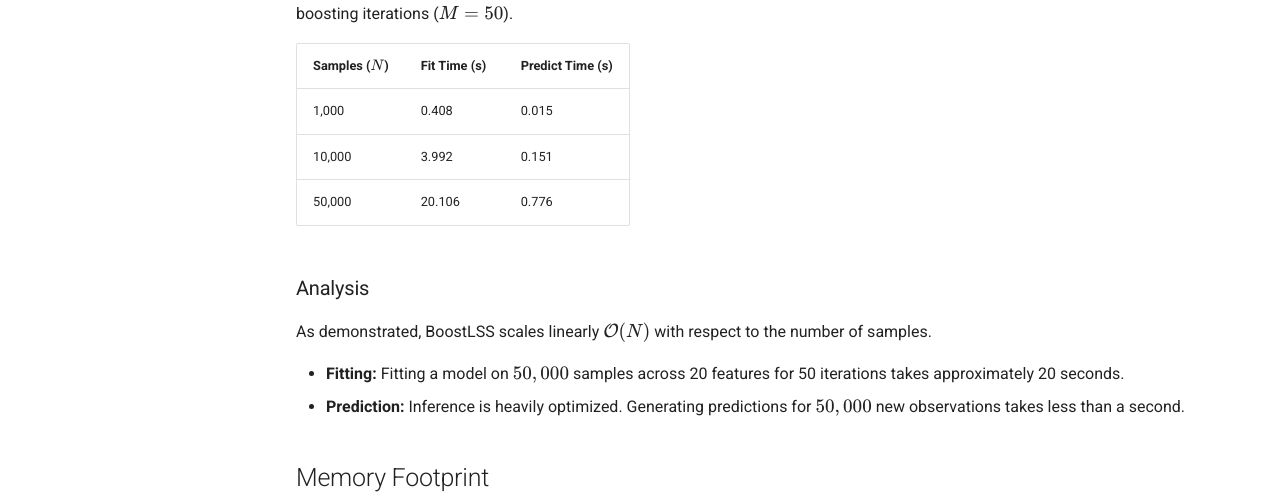
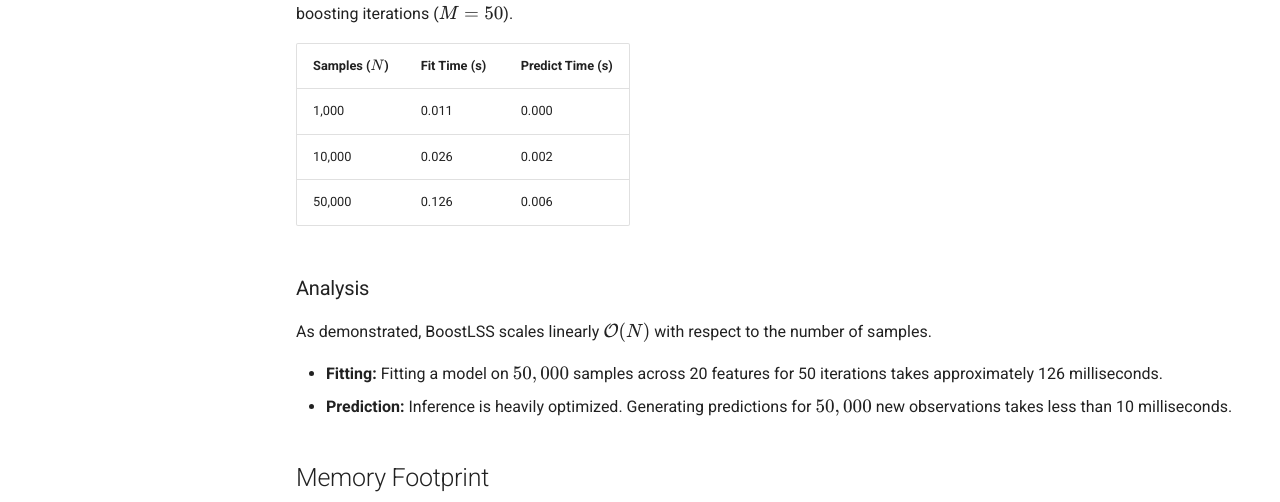
Before and after one commit to dnf0/boostlss, an MkDocs documentation site: the page built from docs/theory/benchmarks.md, in a window 1280 px wide and 1159 px high. Shown: the part 503-1005 px from the top of the window. Built offline with MkDocs 1.6.1 and Material for MkDocs 9.7.7, drawn with Linux system fonts in a browser that asks for light colours; comment, search, counter and statistics services are not loaded.

Commit message:
docs: Update benchmark timings with release mode metrics

```diff
--- a/docs/theory/benchmarks.md
+++ b/docs/theory/benchmarks.md
@@ -12,15 +12,15 @@
 
 | Samples ($N$) | Fit Time (s) | Predict Time (s) |
 |---------------|--------------|------------------|
-| 1,000         | 0.408        | 0.015            |
-| 10,000        | 3.992        | 0.151            |
-| 50,000        | 20.106       | 0.776            |
+| 1,000         | 0.011        | 0.000            |
+| 10,000        | 0.026        | 0.002            |
+| 50,000        | 0.126        | 0.006            |
 
 ### Analysis
 As demonstrated, BoostLSS scales linearly $\mathcal{O}(N)$ with respect to the number of samples.
 
-* **Fitting:** Fitting a model on $50,000$ samples across 20 features for 50 iterations takes approximately 20 seconds.
-* **Prediction:** Inference is heavily optimized. Generating predictions for $50,000$ new observations takes less than a second.
+* **Fitting:** Fitting a model on $50,000$ samples across 20 features for 50 iterations takes approximately 126 milliseconds.
+* **Prediction:** Inference is heavily optimized. Generating predictions for $50,000$ new observations takes less than 10 milliseconds.
 
 ## Memory Footprint
 Because the core engine is written in Rust, it benefits from strict memory management. The Python bindings use zero-copy views (`ndarray::ArrayView`) whenever possible, meaning that transferring large datasets from Python (e.g. NumPy arrays or SciPy sparse matrices) into the Rust engine incurs negligible memory overhead.
```
